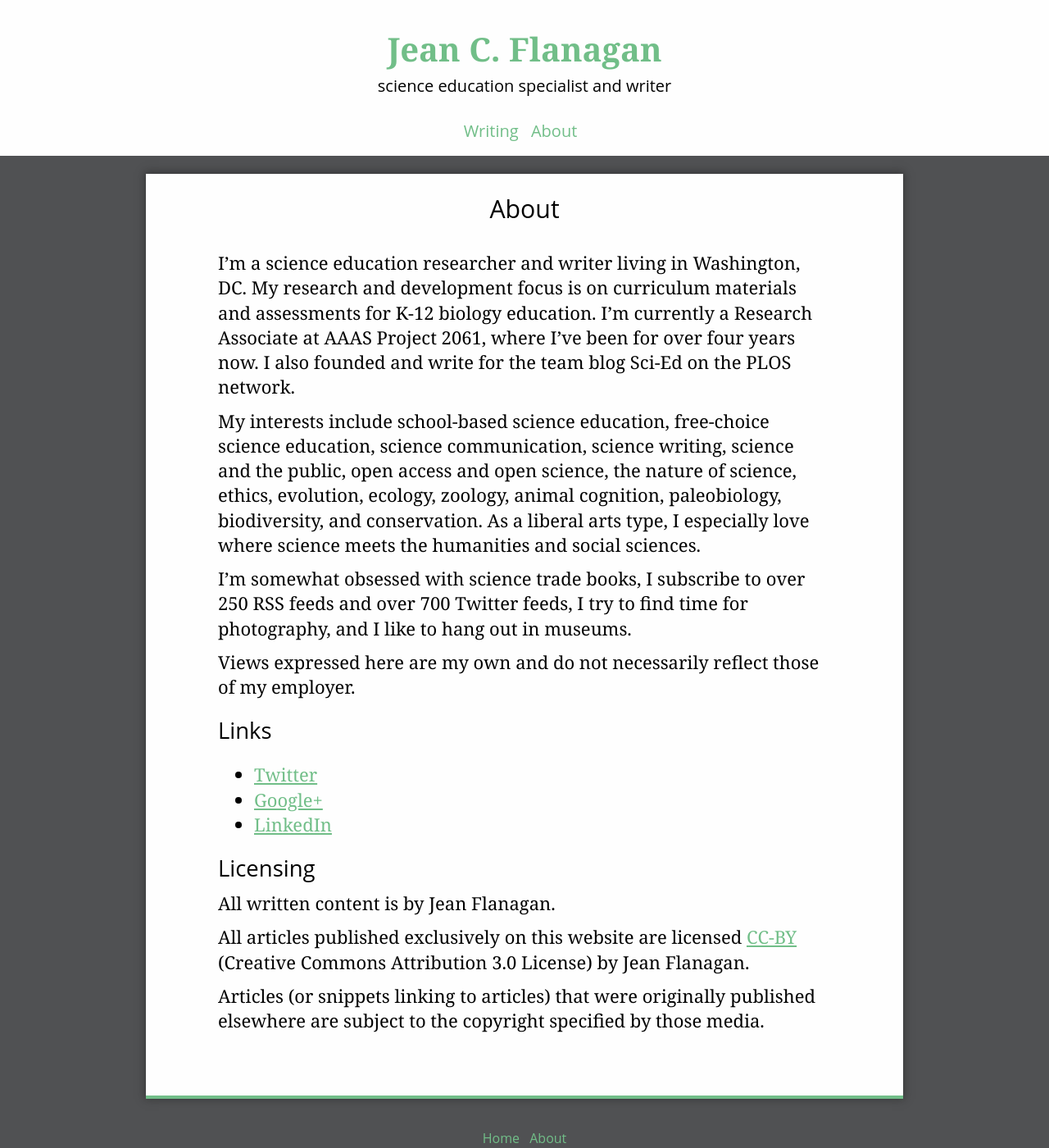
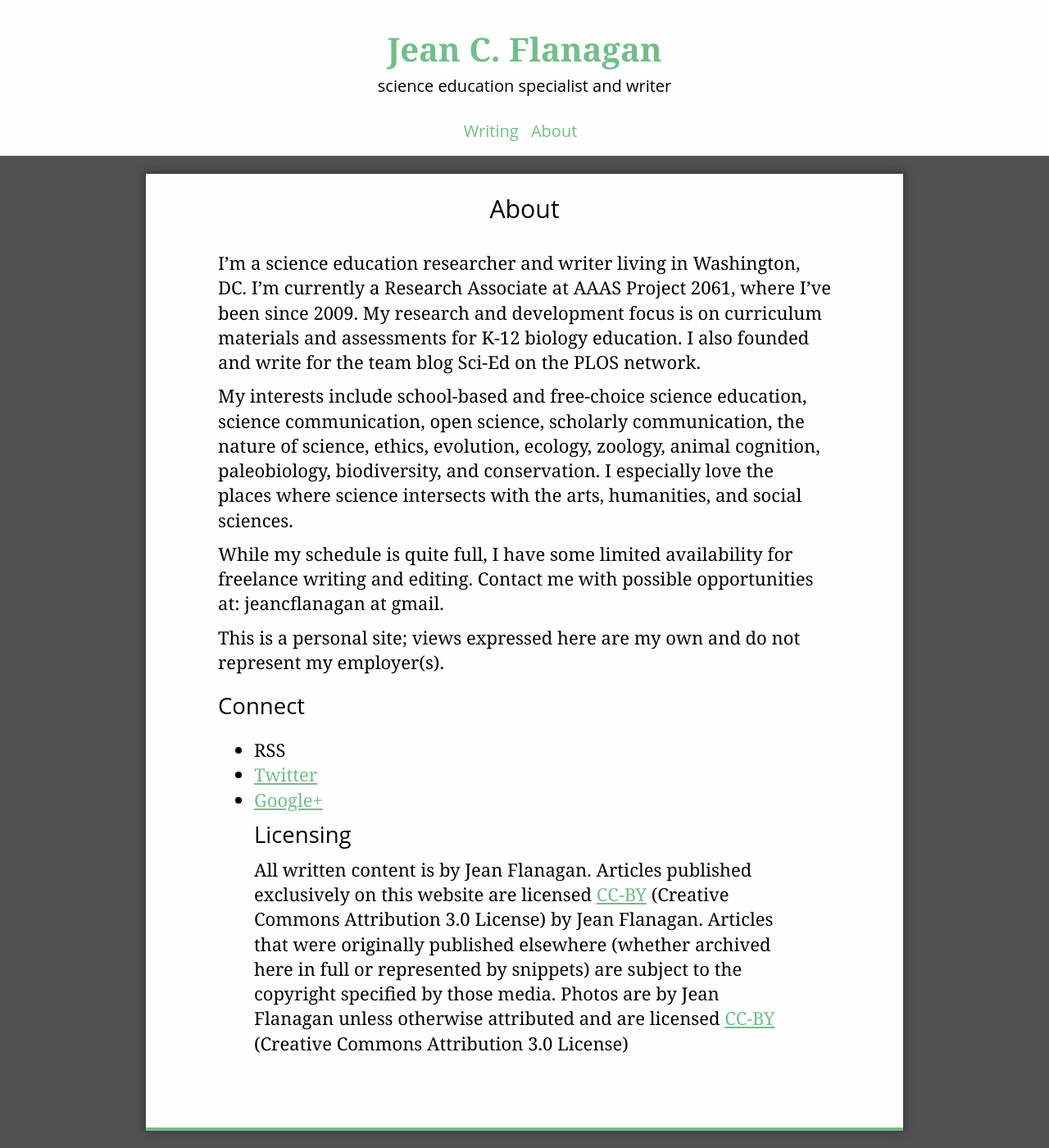
Before and after one commit to jshawl/jeancflanagan, a Jekyll site: the page built from about/index.md, in a window 1280 px wide and 1400 px high. Shown: the whole window at 82% size. Built offline with Jekyll 4.4.1, drawn with Linux system fonts in a browser that asks for light colours.

Commit message:
edited about page

```diff
--- a/about/index.md
+++ b/about/index.md
@@ -3,17 +3,15 @@ layout: static-page
 title: About
 ---
 
-<p>I’m a science education researcher and writer living in Washington, DC. My research and development focus is on curriculum materials and assessments for K-12 biology education. I’m currently a Research Associate at AAAS Project 2061, where I’ve been for over four years now. I also founded and write for the team blog Sci-Ed on the PLOS network.</p>
-<p>My interests include school-based science education, free-choice science education, science communication, science writing, science and the public, open access and open science, the nature of science, ethics, evolution, ecology, zoology, animal cognition, paleobiology, biodiversity, and conservation. As a liberal arts type, I especially love where science meets the humanities and social sciences.</p>
-<p>I’m somewhat obsessed with science trade books, I subscribe to over 250 RSS feeds and over 700 Twitter feeds, I try to find time for photography, and I like to hang out in museums.</p>
-<p>Views expressed here are my own and do not necessarily reflect those of my employer.</p>
-<h2>Links</h2>
+<p>I’m a science education researcher and writer living in Washington, DC. I’m currently a Research Associate at AAAS Project 2061, where I’ve been since 2009. My research and development focus is on curriculum materials and assessments for K-12 biology education. I also founded and write for the team blog Sci-Ed on the PLOS network.</p>
+<p>My interests include school-based and free-choice science education, science communication, open science, scholarly communication, the nature of science, ethics, evolution, ecology, zoology, animal cognition, paleobiology, biodiversity, and conservation. I especially love the places where science intersects with the arts, humanities, and social sciences. </p>
+<p>While my schedule is quite full, I have some limited availability for freelance writing and editing. Contact me with possible opportunities at: jeancflanagan at gmail.</p>
+<p>This is a personal site; views expressed here are my own and do not represent my employer(s).</p>
+<h2>Connect</h2>
 <ul>
+<li>RSS</li>
 <li><a href="https://twitter.com/jeancflanagan">Twitter</a></li>
 <li><a href="https://plus.google.com/110091158982110640683/posts">Google+</a></li>
-<li><a href="http://www.linkedin.com/profile/view?id=34681486">LinkedIn</a></li>
-</ul>
+
 <h2>Licensing</h2>
-<p>All written content is by Jean Flanagan.</p>
-<p>All articles published exclusively on this website are licensed <a href="http://creativecommons.org/licenses/by/3.0/deed.en_US">CC-BY</a> (Creative Commons Attribution 3.0 License) by Jean Flanagan.</p>
-<p>Articles (or snippets linking to articles) that were originally published elsewhere are subject to the copyright specified by those media.</p>
+<p>All written content is by Jean Flanagan. Articles published exclusively on this website are licensed <a href="http://creativecommons.org/licenses/by/3.0/deed.en_US">CC-BY</a> (Creative Commons Attribution 3.0 License) by Jean Flanagan. Articles that were originally published elsewhere (whether archived here in full or represented by snippets) are subject to the copyright specified by those media. Photos are by Jean Flanagan unless otherwise attributed and are licensed <a href="http://creativecommons.org/licenses/by/3.0/deed.en_US">CC-BY</a> (Creative Commons Attribution 3.0 License)</p>
```
